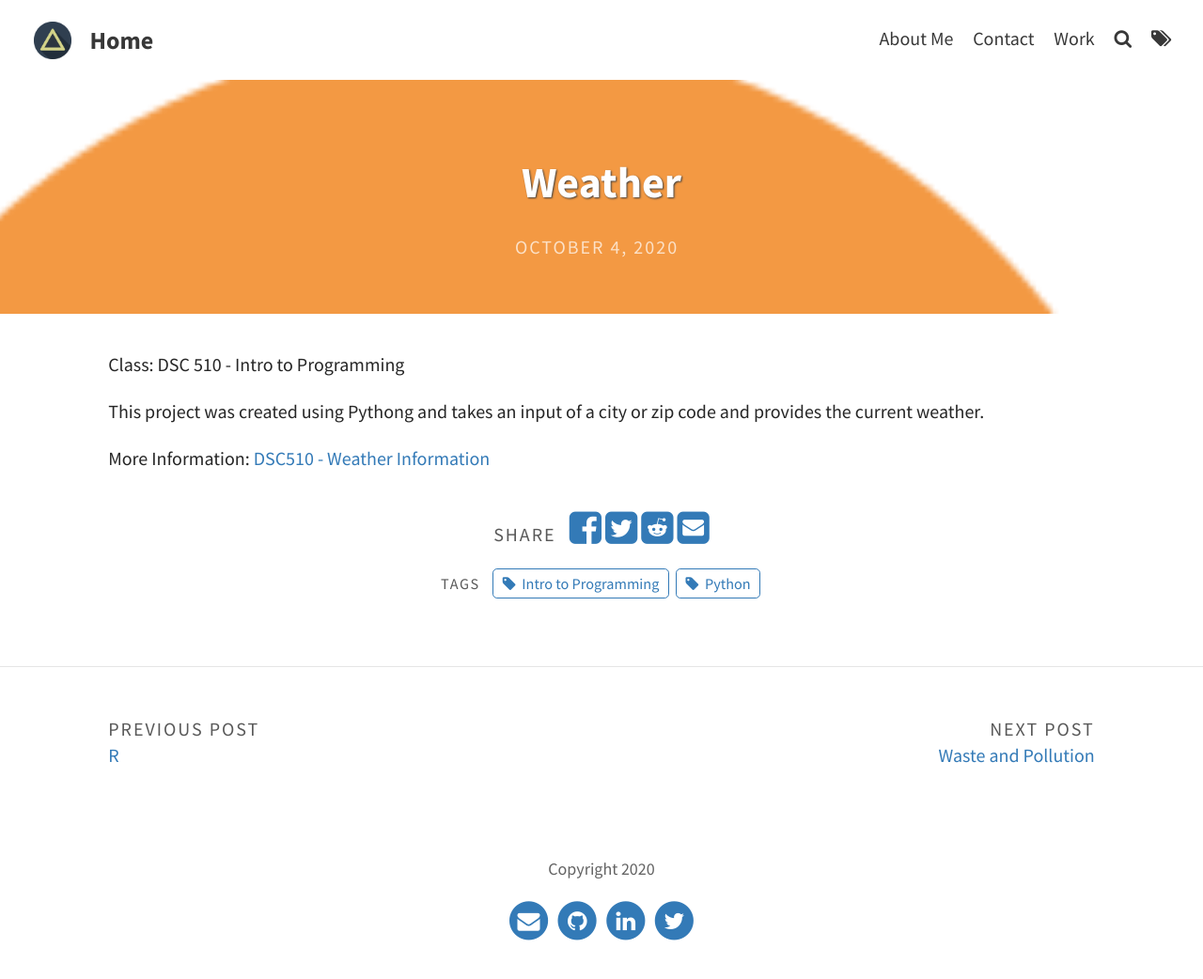
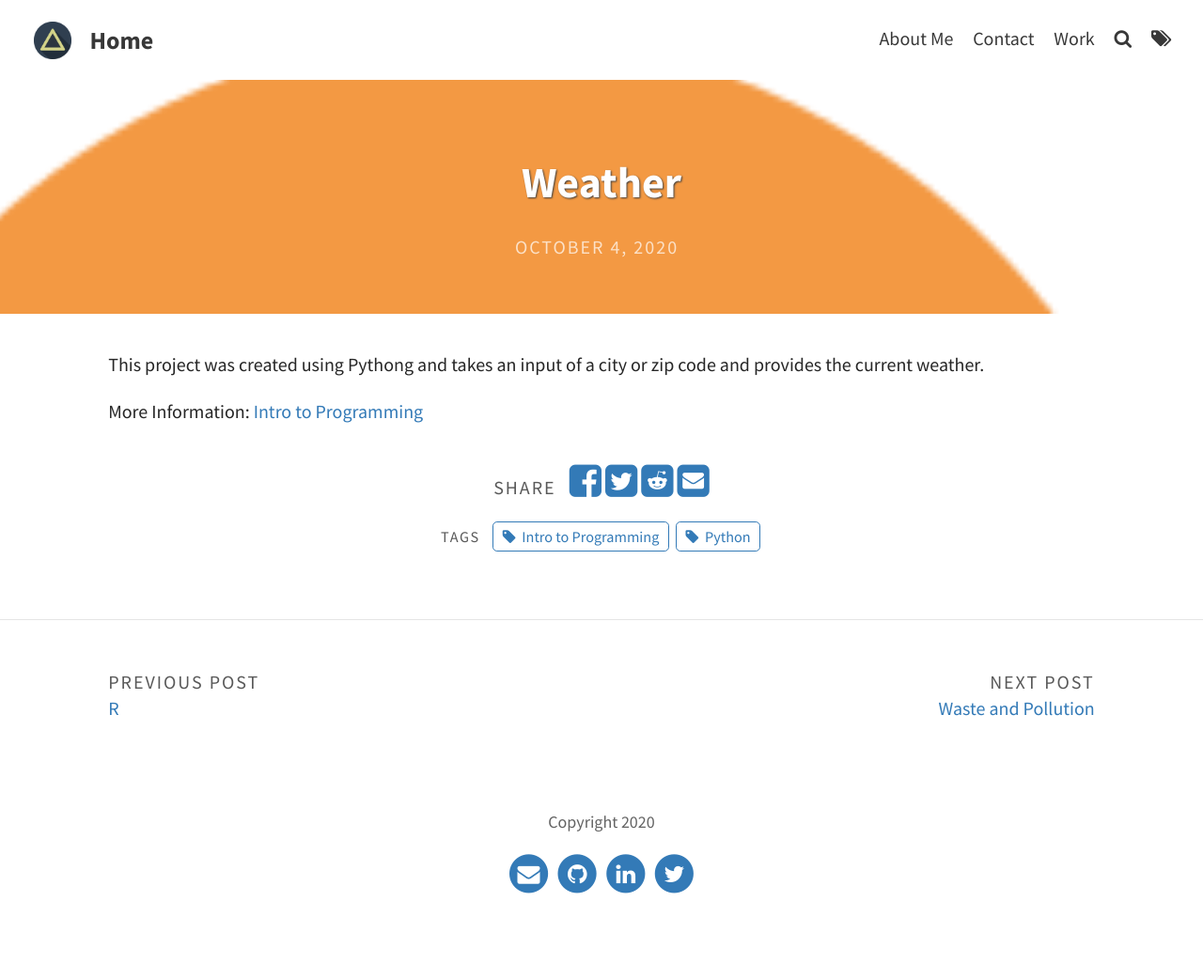
Before and after one commit to knmoses/knmoses.github.io, a Jekyll site: the page built from _portfolio/ninja.md, in a window 1280 px wide. Shown: the whole page at 94% size. Built offline with Jekyll 4.4.1, drawn with Linux system fonts in a browser that asks for light colours; after the commit the page ends 992 px from its top, so only the background shows below that.

Commit message:
Update ninja.md

```diff
--- a/_portfolio/ninja.md
+++ b/_portfolio/ninja.md
@@ -7,9 +7,7 @@ date: 04 October 2020
 tags: [Python, Intro to Programming]
 ---
 
-Class: DSC 510 - Intro to Programming
-
 This project was created using Pythong and takes an input of a city or zip code and provides the current weather.
 
 More Information:
-[DSC510 - Weather Information](https://github.com/knmoses/DSC510-Weather)
+[Intro to Programming](https://github.com/knmoses/DSC510-Weather)
```
